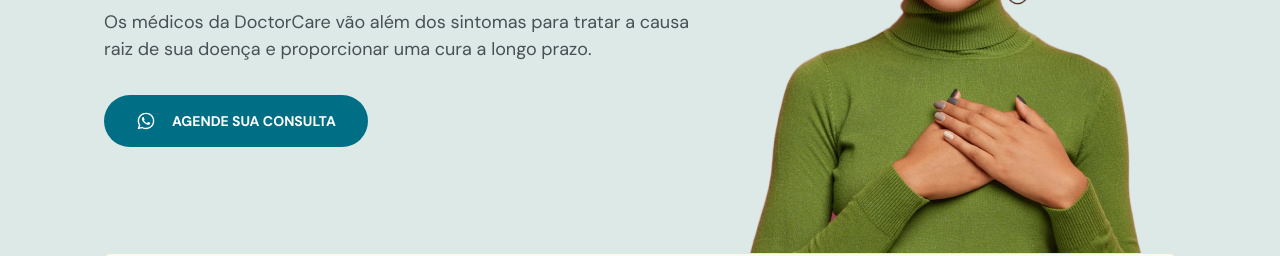
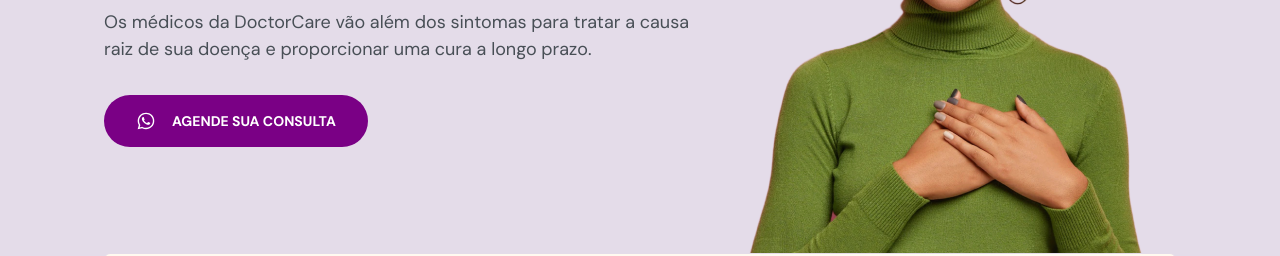
Before and after one commit to murilorgalvao/doctor-care, a plain HTML site: page index.html in a window 1280 px wide. Shown: the part 366-622 px from the top of the page. Drawn offline with nearby package versions, Linux system fonts and the light colour scheme.

Commit message:
Change color

```diff
--- a/style.css
+++ b/style.css
@@ -6,7 +6,7 @@
 }
 
 :root {
-  --hue: 190;
+  --hue: 295;
   --primary-color: hsl(var(--hue), 100%, 26%);
   --headline: hsl(210, 11%, 15%);
   --paragraph: hsl(210, 9%, 31%);
@@ -16,7 +16,7 @@
   --brand-light-2: hsl(calc(var(--hue) + 10), 14%, 97%);
   --brand-dark: hsl(var(--hue), 100%, 14%);
 
-  --bg-light: hsl(180, 14%, 97%);
+  --bg-light: hsl(180, 12%, 97%);
 
   font-size: 62.5%; /* 1rem = 10px */
 
```
